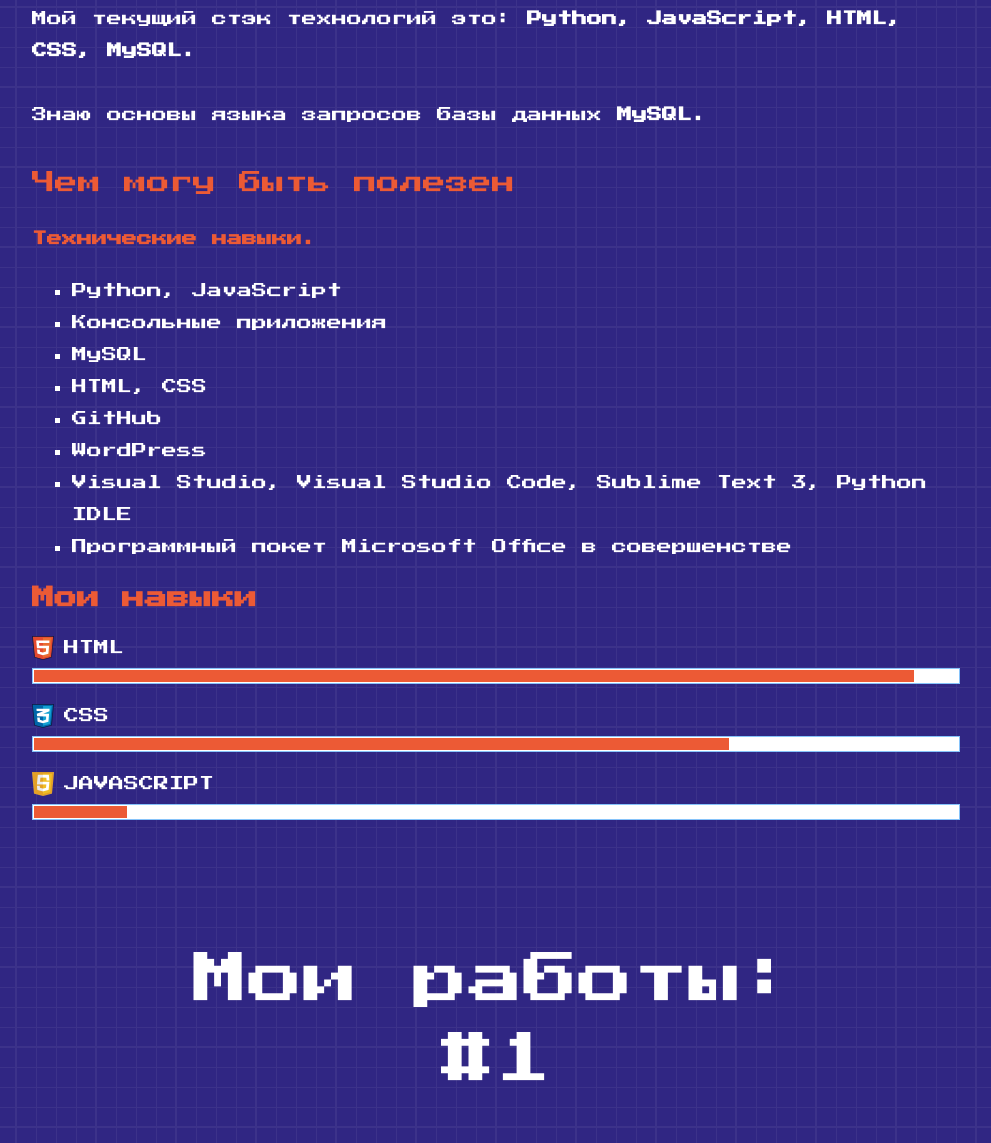
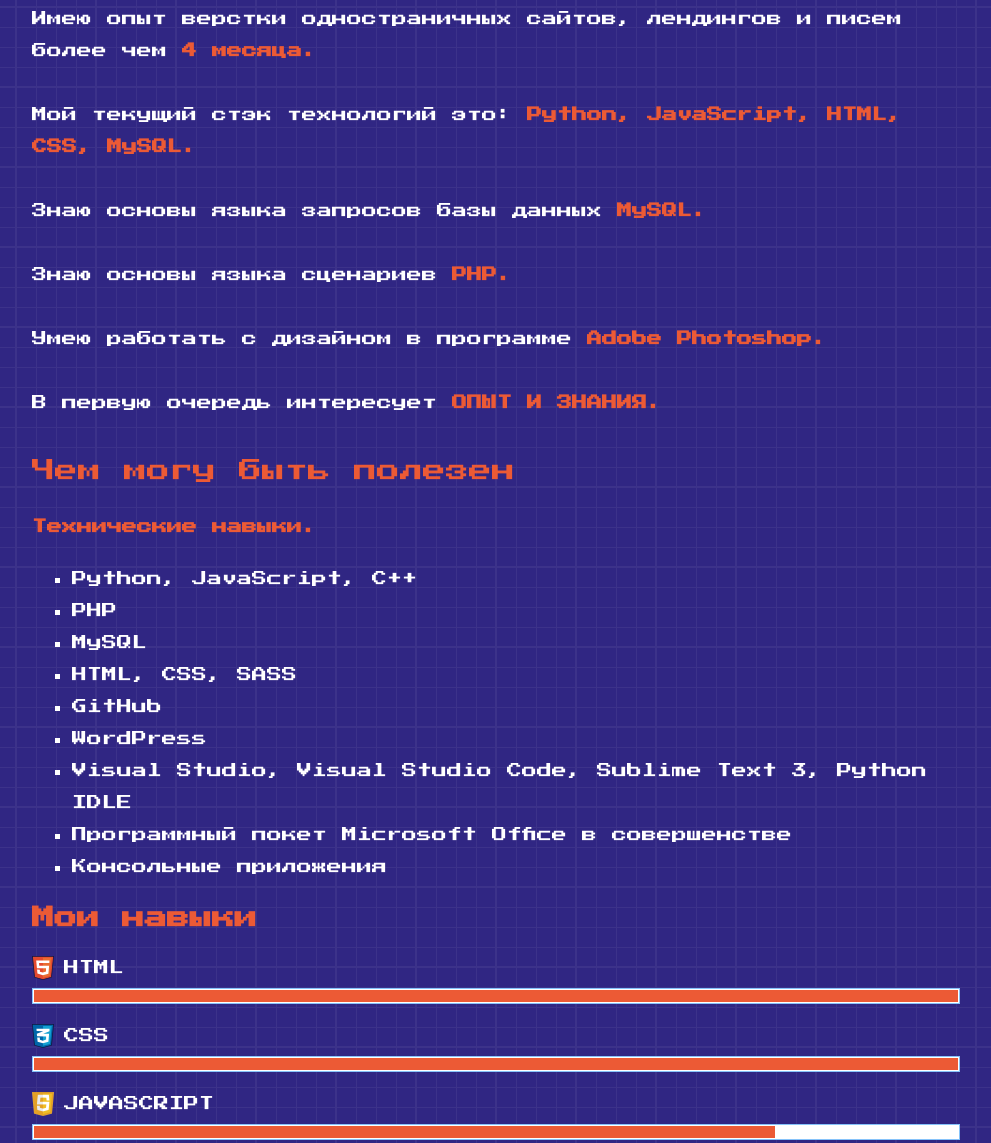
Before and after one commit to HuvosFromDarnassus/Portfolio, a plain HTML site: page index.html in a window 1280 px wide. Shown: the part 2233-3376 px from the top of the page, without its empty margins (144-1135 px from the left). Drawn offline with nearby package versions, Linux system fonts and the light colour scheme.

Commit message:
Add files via upload

```diff
--- a/index.html
+++ b/index.html
@@ -76,22 +76,35 @@
           Работаю с платформой Python c <strong>конца 2017 года.</strong>
         </p>
         <p class="wow fadeIn" data-wow-delay="0.2s">
+          Имею опыт верстки одностраничных сайтов, лендингов и писем более чем
+          <strong>4 месяца.</strong>
+        </p>
+        <p class="wow fadeIn" data-wow-delay="0.2s">
           Мой текущий стэк технологий это:
           <strong>Python, JavaScript, HTML, CSS, MySQL.</strong>
         </p>
         <p class="wow fadeIn" data-wow-delay="0.2s">
           Знаю основы языка запросов базы данных <strong>MySQL.</strong>
         </p>
+        <p class="wow fadeIn" data-wow-delay="0.2s">
+          Знаю основы языка сценариев <strong>PHP.</strong>
+        </p>
+        <p class="wow fadeIn" data-wow-delay="0.2s">
+          Умею работать с дизайном в программе <strong>Adobe Photoshop.</strong>
+        </p>
+        <p class="wow fadeIn" data-wow-delay="0.2s">
+          В первую очередь интересует <strong>ОПЫТ И ЗНАНИЯ.</strong>
+        </p>
         <h3 class="wow fadeInUp">Чем могу быть полезен</h3>
         <h4 class="wow fadeIn" data-wow-delay="0.2s">Технические навыки.</h4>
 
         <ul>
-          <li class="wow fadeIn" data-wow-delay="0.2s">Python, JavaScript</li>
           <li class="wow fadeIn" data-wow-delay="0.2s">
-            Консольные приложения
+            Python, JavaScript, C++
           </li>
+          <li class="wow fadeIn" data-wow-delay="0.2s">PHP</li>
           <li class="wow fadeIn" data-wow-delay="0.2s">MySQL</li>
-          <li class="wow fadeIn" data-wow-delay="0.2s">HTML, CSS</li>
+          <li class="wow fadeIn" data-wow-delay="0.2s">HTML, CSS, SASS</li>
           <li class="wow fadeIn" data-wow-delay="0.2s">GitHub</li>
           <li class="wow fadeIn" data-wow-delay="0.2s">WordPress</li>
           <li class="wow fadeIn" data-wow-delay="0.2s">
@@ -100,6 +113,9 @@
           <li class="wow fadeIn" data-wow-delay="0.2s">
             Программный покет Microsoft Office в совершенстве
           </li>
+          <li class="wow fadeIn" data-wow-delay="0.2s">
+            Консольные приложения
+          </li>
         </ul>
 
         <!--Контейнер: Список определений и интерактивная полоса прогресса-->
@@ -107,13 +123,13 @@
           <h1 class="wow fadeInUp">Мои навыки</h1>
           <dl class="skills-list wow fadeIn" data-wow-delay="0.2s">
             <dt class="skill-html">HTML</dt>
-            <dd class="level"><div style="width: 95%;">95%</div></dd>
+            <dd class="level"><div style="width: 99.8%;">99.8%%</div></dd>
 
             <dt class="skill-css">CSS</dt>
-            <dd class="level"><div style="width: 75%;">75%</div></dd>
+            <dd class="level"><div style="width: 99.8%;">99.8%%</div></dd>
 
             <dt class="skill-js">JAVASCRIPT</dt>
-            <dd class="level"><div style="width: 10%;">10%</div></dd>
+            <dd class="level"><div style="width: 80%;">80%</div></dd>
           </dl>
         </div>
       </div>
--- a/style.css
+++ b/style.css
@@ -300,6 +300,10 @@ li {
   margin: 0 0 32px;
 }
 
+.intro strong {
+  color: #ec5a35;
+}
+
 .skills-list {
   margin: 0;
   padding: 0;
```
Also changed, not shown: files/cuda2.jpg.
